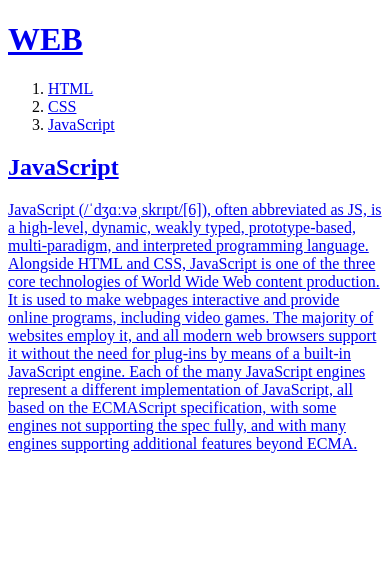
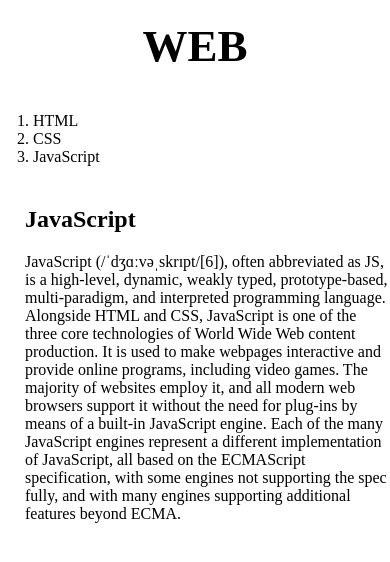
Before and after one commit to 5onze/web1, a plain HTML site: page 3.html in a window 390 px wide. Drawn offline with Linux system fonts and the light colour scheme; a script that the page names is missing.

Commit message:
web2 -css

```diff
--- a/3.html
+++ b/3.html
@@ -3,54 +3,23 @@
 <head>
 	<title>WEB1 - JavaScript</title>
 	<meta charset="utf-8">
-	<!-- Global site tag (gtag.js) - Google Analytics -->
-	<script async src="https://www.googletagmanager.com/gtag/js?id=UA-154710249-1"></script>
-	<script>
-		window.dataLayer = window.dataLayer || [];
-		function gtag(){dataLayer.push(arguments);}
-		gtag('js', new Date());
-
-		gtag('config', 'UA-154710249-1');
-	</script>
+	<link rel="stylesheet" href="style.css">
 </head>
 
 <body>
-	<h1><a href="index.html">WEB</h1>
+	<h1><a href="index.html">WEB</a></h1>
+	<div id="grid">
 		<ol>
-		<li><a href="1.html">HTML</li>
-		<li><a href="2.html">CSS</li>
-		<li><a href="3.html">JavaScript</li>
+			<li><a href="1.html">HTML</a></li>
+			<li><a href="2.html">CSS</a></li>
+			<li><a href="3.html">JavaScript</a></li>
 		</ol>
+		<div id="article">
 			<h2>JavaScript</h2>
 			<p>
 				JavaScript (/ˈdʒɑːvəˌskrɪpt/[6]), often abbreviated as JS, is a high-level, dynamic, weakly typed, prototype-based, multi-paradigm, and interpreted programming language. Alongside HTML and CSS, JavaScript is one of the three core technologies of World Wide Web content production. It is used to make webpages interactive and provide online programs, including video games. The majority of websites employ it, and all modern web browsers support it without the need for plug-ins by means of a built-in JavaScript engine. Each of the many JavaScript engines represent a different implementation of JavaScript, all based on the ECMAScript specification, with some engines not supporting the spec fully, and with many engines supporting additional features beyond ECMA.
 			</p>
-	<p>
-
-
-
-		<div id="disqus_thread"></div>
-		<script>
-
-		/**
-		*  RECOMMENDED CONFIGURATION VARIABLES: EDIT AND UNCOMMENT THE SECTION BELOW TO INSERT DYNAMIC VALUES FROM YOUR PLATFORM OR CMS.
-		*  LEARN WHY DEFINING THESE VARIABLES IS IMPORTANT: https://disqus.com/admin/universalcode/#configuration-variables*/
-		/*
-		var disqus_config = function () {
-		this.page.url = PAGE_URL;  // Replace PAGE_URL with your page's canonical URL variable
-		this.page.identifier = PAGE_IDENTIFIER; // Replace PAGE_IDENTIFIER with your page's unique identifier variable
-		};
-		*/
-		(function() { // DON'T EDIT BELOW THIS LINE
-		var d = document, s = d.createElement('script');
-		s.src = 'https://web-53a9svwkqz.disqus.com/embed.js';
-		s.setAttribute('data-timestamp', +new Date());
-		(d.head || d.body).appendChild(s);
-		})();
-		</script>
-		<noscript>Please enable JavaScript to view the <a href="https://disqus.com/?ref_noscript">comments powered by Disqus.</a></noscript>
-
-
-	</p>
+		</div>
+	</div>
 </body>
 </html>
--- /dev/null
+++ b/style.css
@@ -0,0 +1,41 @@
+body{
+      margin:0;
+    }
+a {
+	color:black;
+	text-decoration:none;
+}
+h1 {
+	font-size:45px;
+	text-align:center;
+	border-bottom:1px solid gray;
+	margin:0;
+	padding:20px;
+}
+ol{
+	border-right:1px solid gray;
+	width:100px;
+	margin:0;
+	padding:20px;
+}
+#grid {
+	display: grid;
+	grid-template-columns: 150px 1fr;
+}
+#grid ol {
+	padding-left:33px;
+}
+#grid #article {
+	padding-left:25px;
+}
+@media(max-width:800px){
+	#grid {
+		display: block;
+	}
+	ol{
+		border-right:none;
+	}
+	h1{
+		border-bottom:none;
+	}
+}
```
Also changed, not shown: 1.html (+10 -45 lines), 2.html (+9 -40 lines), box.html (added, +21 -0 lines), grid.html (added, +24 -0 lines), mediaquery.html (added, +26 -0 lines). Lines whose indentation alone changed are shown as unchanged.
